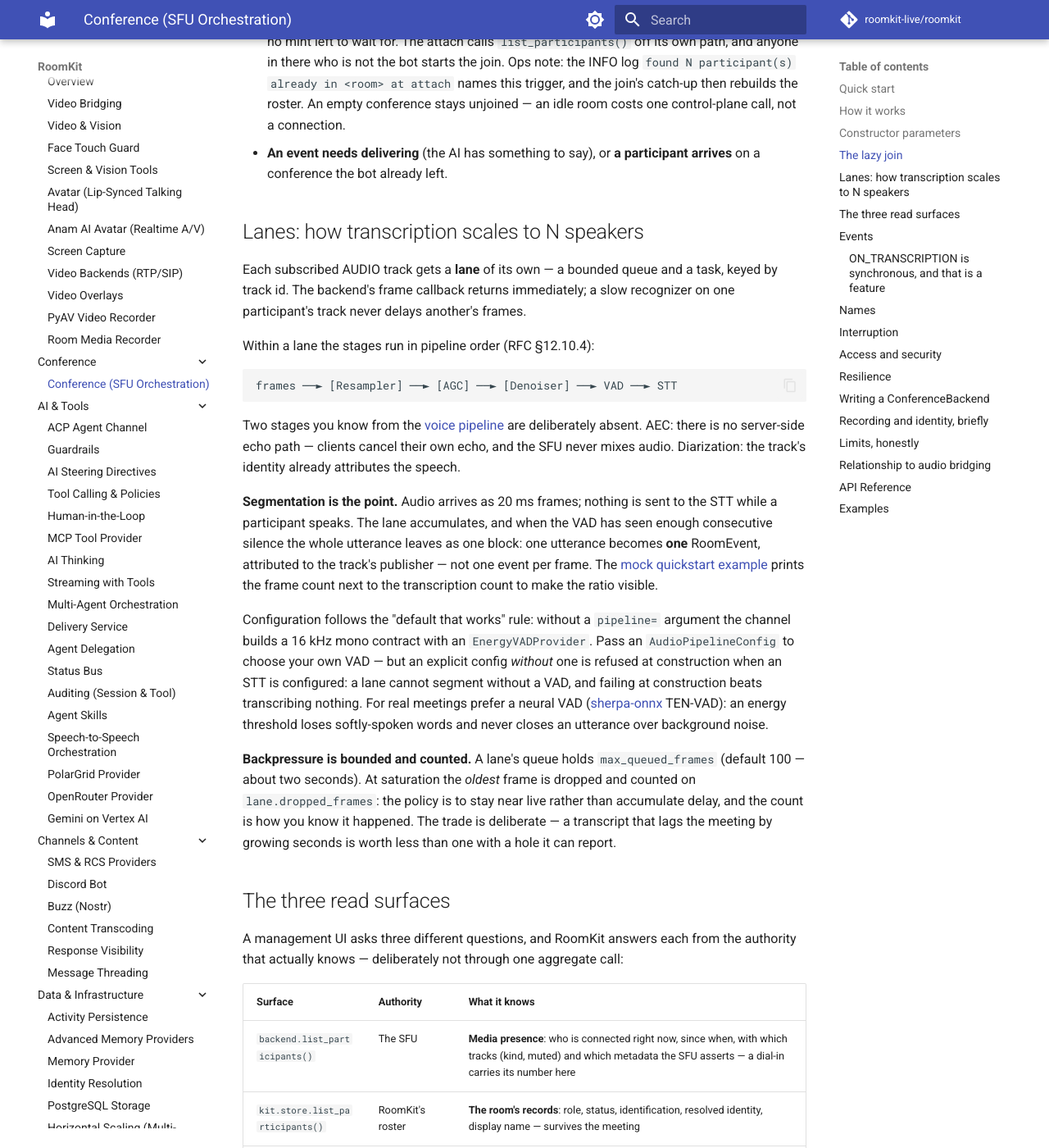
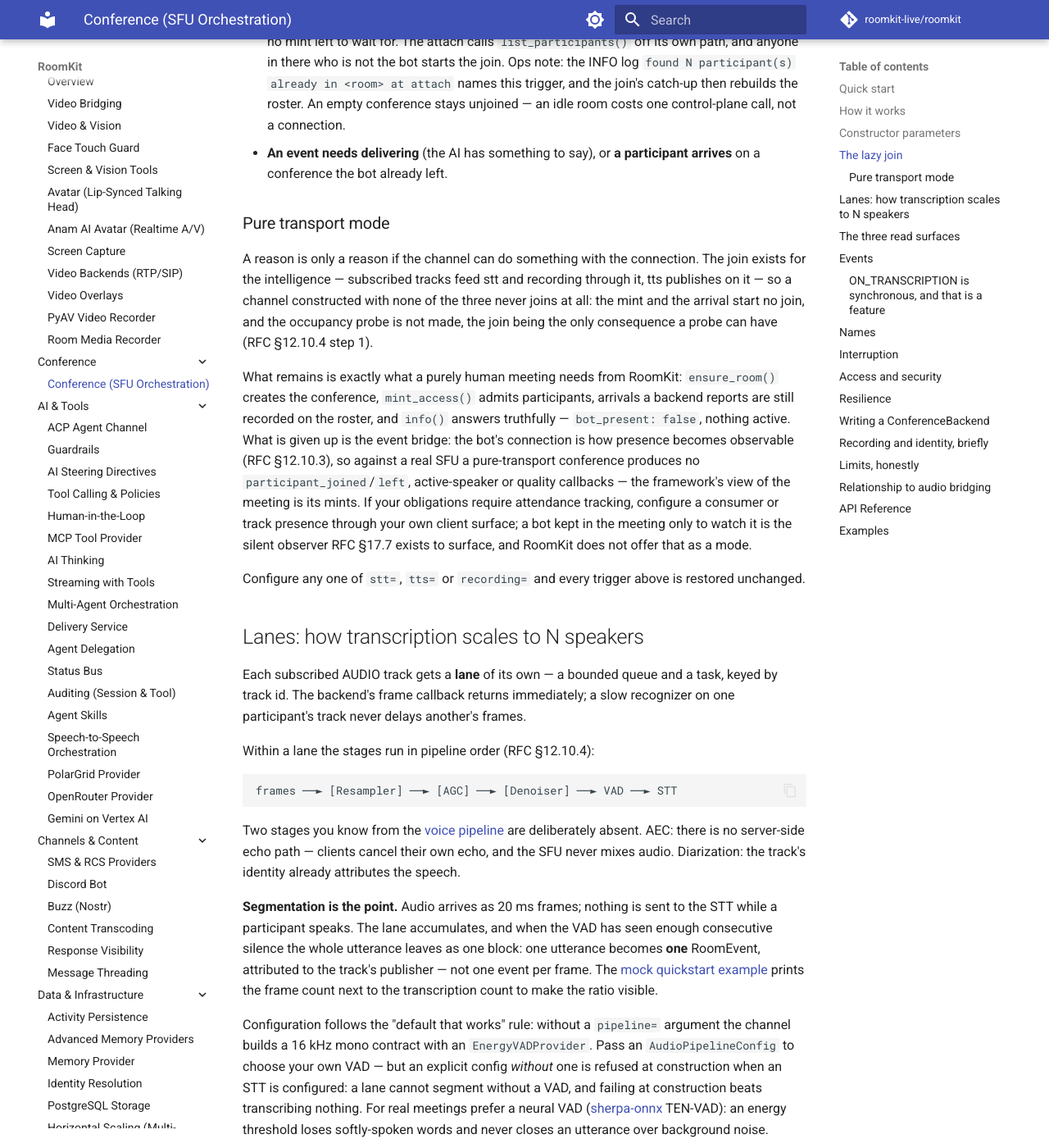
Before and after one commit to roomkit-live/roomkit-docs, an MkDocs documentation site: the page built from docs/guides/conference.md, in a window 1280 px wide and 1400 px high, scrolled down 3594 px. Shown: the whole window at 82% size. Built offline with MkDocs 1.6.1 and Material for MkDocs 9.7.7, drawn with Linux system fonts in a browser that asks for light colours; comment, search, counter and statistics services are not loaded; some of the changed text lies outside the part shown.

Commit message:
docs(conference): pure transport mode — the lazy join answers to a need (RMK-75)

```diff
--- a/docs/guides/conference.md
+++ b/docs/guides/conference.md
@@ -130,6 +130,31 @@ without the backend's help (RFC §12.10.4 step 1):
 - **An event needs delivering** (the AI has something to say), or **a
   participant arrives** on a conference the bot already left.
 
+### Pure transport mode
+
+A reason is only a reason if the channel can do something with the
+connection. The join exists for the intelligence — subscribed tracks feed
+stt and recording through it, tts publishes on it — so a channel constructed
+with none of the three never joins at all: the mint and the arrival start no
+join, and the occupancy probe is not made, the join being the only
+consequence a probe can have (RFC §12.10.4 step 1).
+
+What remains is exactly what a purely human meeting needs from RoomKit:
+`ensure_room()` creates the conference, `mint_access()` admits participants,
+arrivals a backend reports are still recorded on the roster, and `info()`
+answers truthfully — `bot_present: false`, nothing active. What is given up
+is the event bridge: the bot's connection is how presence becomes observable
+(RFC §12.10.3), so against a real SFU a pure-transport conference produces
+no `participant_joined`/`left`, active-speaker or quality callbacks — the
+framework's view of the meeting is its mints. If your obligations require
+attendance tracking, configure a consumer or track presence through your own
+client surface; a bot kept in the meeting only to watch it is the silent
+observer RFC §17.7 exists to surface, and RoomKit does not offer that as a
+mode.
+
+Configure any one of `stt=`, `tts=` or `recording=` and every trigger above
+is restored unchanged.
+
 ## Lanes: how transcription scales to N speakers
 
 Each subscribed AUDIO track gets a **lane** of its own — a bounded queue and a
@@ -187,12 +212,13 @@ neither can answer "is anything listening right now", which is `info()`'s
 job. A UI composes the three. The [LiveKit example][example-livekit] dumps
 all three side by side.
 
-Two facts about the bot's own presence belong here. First, it is not
-optional: media is only observable through a connection, so transcription,
-recording and AI voice all require the bot in the meeting — there is no
-"STT without the participant". Today the join is also unconditional on its
-triggers: once a credential is minted the bot joins even when nothing is
-configured to listen or speak. Second, *visible* is a grant, not a law: a
+Two facts about the bot's own presence belong here. First, where there is
+intelligence it is not optional: media is only observable through a
+connection, so transcription, recording and AI voice all require the bot in
+the meeting — there is no "STT without the participant". The reverse holds
+too: with no stt, tts or recording configured, the bot never joins at all
+and `info()` says so — see [Pure transport mode](#pure-transport-mode).
+Second, *visible* is a grant, not a law: a
 `ConferenceGrants` with `hidden=True` as `bot_grants` keeps the bot off the
 meeting's participant lists where the SFU supports it (LiveKit does) — but
 `info()` reports `bot_hidden` either way. Whether a silent notetaker is
```
Also changed, not shown: docs/features.md (+1 -1 lines).
